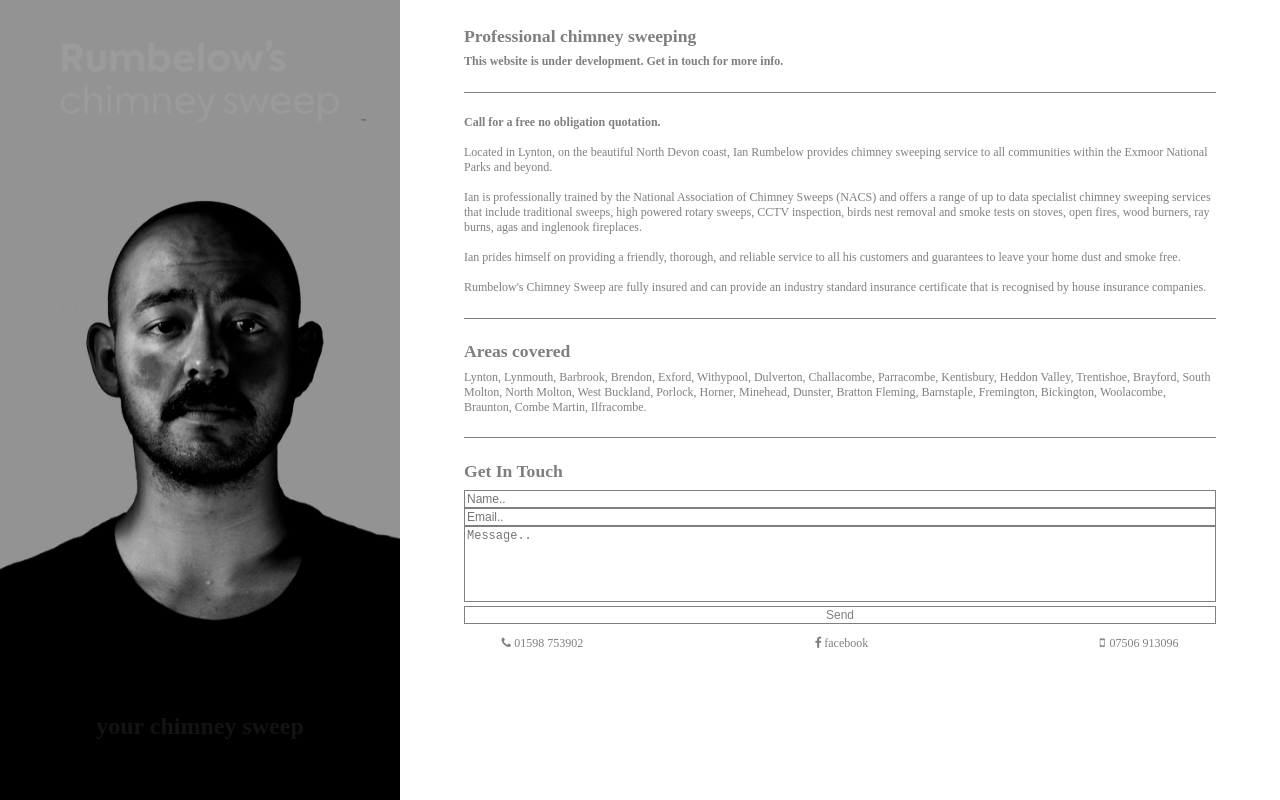
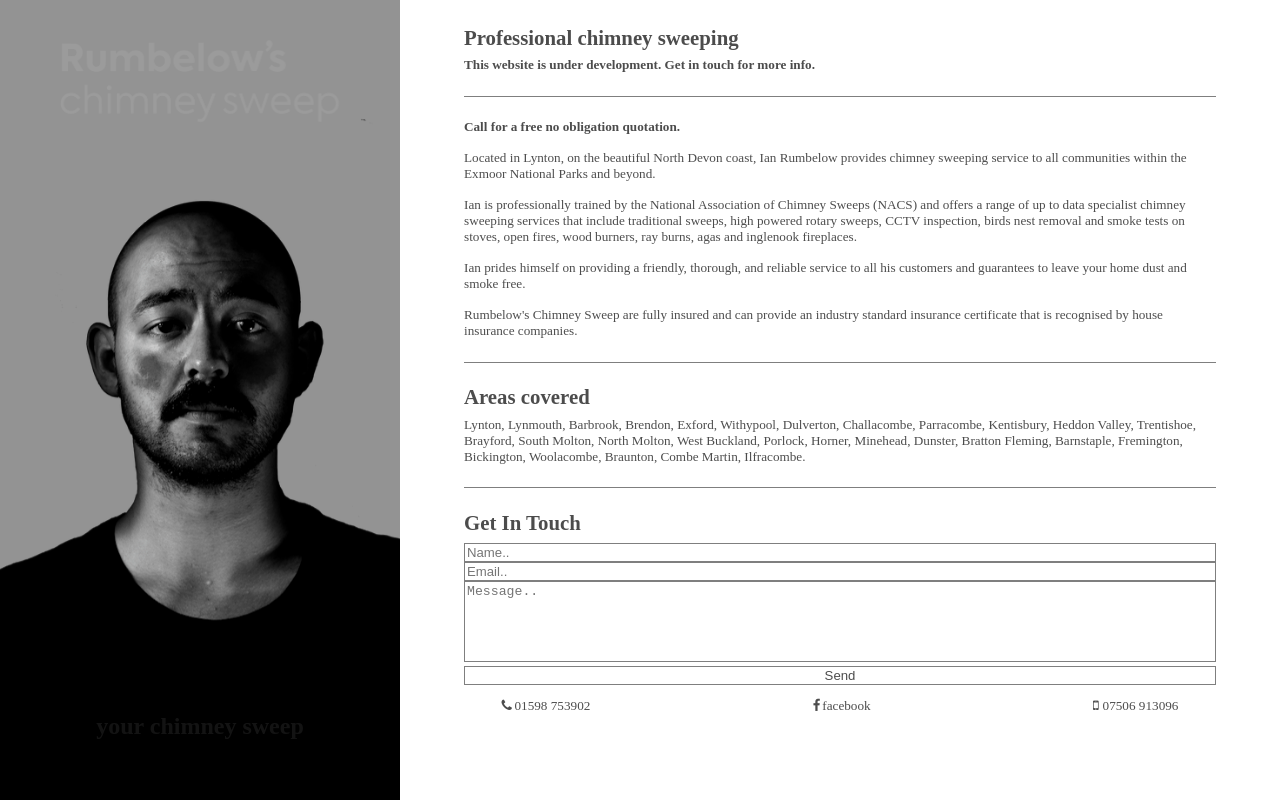
Before and after one commit to rnsquire/chimney-sweep, a plain HTML site: page index.html in a window 1280 px wide. Drawn offline with Linux system fonts and the light colour scheme.

Commit message:
make font larger for wide screens

```diff
--- a/main.css
+++ b/main.css
@@ -1,12 +1,13 @@
 /* Font */
 
 * {
-  color: rgba(0, 0, 0, 0.5);
-  font-size: 1.5vh;
+  color: rgba(0, 0, 0, 0.7);
+  font-size: 1.65vh;
 }
 
+
 h1 {
-  font-size: 2.2vh;
+  font-size: 2.6vh;
 }
 
 /*  Defaults */
@@ -25,10 +26,6 @@ h1 {
 
 h2 {
   padding-bottom: 2%;
-}
-
-p {
-  margin: 0;
 }
 
 p+p {
@@ -118,6 +115,20 @@ section {
   color: #49bf9d;
 }
 
+@media (max-width: 50vh) {
+  * {
+    font-size: 0.8vh;
+  }
+
+  h1 {
+    font-size: 1.8vh;
+  }
+
+  #links li a {
+    font-size: 1.65vh;
+  }
+}
+
 @media (max-width: 120vh) {
 
   .man,
```
Also changed, not shown: 1 other file.
